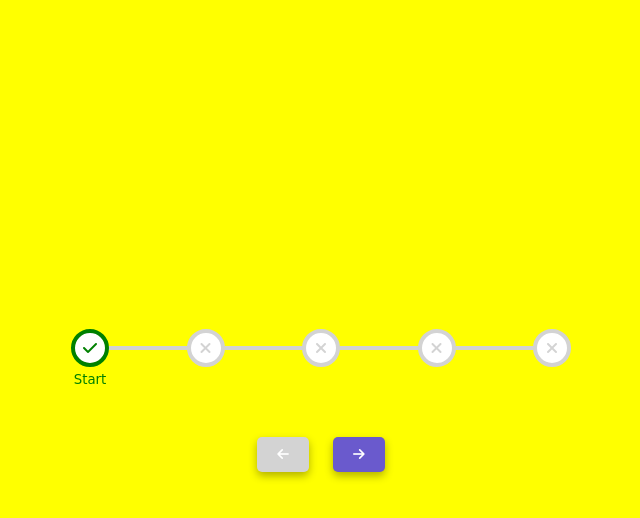
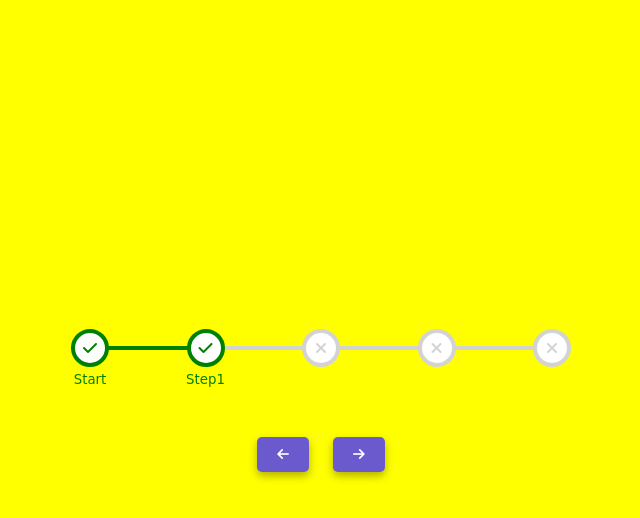
Before and after one commit to KaungHtetAllen/Step-Progress-Bar, a plain HTML site: page index.html in a window 1280 px wide. Both pictures are taken after a click on the button 677 px from the left and 454 px from the top of the page. Shown: the whole page, without its empty margins (319-959 px from the left). Drawn offline with Linux system fonts and the light colour scheme.

Commit message:
create index.js file

```diff
--- a/index.html
+++ b/index.html
@@ -37,5 +37,6 @@
             <i class="fa-solid fa-arrow-right"></i>
         </button>
     </div>
+    <script src="index.js"></script>
 </body>
 </html>
--- /dev/null
+++ b/index.js
@@ -0,0 +1,54 @@
+const nextBtnEl = document.getElementById("next");
+const prevBtnEl = document.getElementById("prev");
+const progressEl = document.querySelector(".progress-bar-front");
+const stepsEl = document.querySelectorAll(".step");
+
+let currentChecked = 1 ;
+
+nextBtnEl.addEventListener("click",()=>{
+    currentChecked++;
+    if(currentChecked > stepsEl.length){
+        currentChecked = stepsEl.length;
+    }
+    updatestepProgress();
+});
+
+
+prevBtnEl.addEventListener("click",()=>{
+    currentChecked--;
+    if(currentChecked < 1){
+        currentChecked = 1;
+    }
+    updatestepProgress();
+});
+
+
+function updatestepProgress(){
+    stepsEl.forEach((stepEl,idx)=>{
+        if(idx < currentChecked){
+            stepEl.classList.add("checked");
+            stepEl.innerHTML = `<i class="fa-solid fa-check"></i><small>${idx === 0 ? "Start" : idx === stepsEl.length - 1 ? "Final" : "Step" + idx}</small>`;
+        }
+
+        else{
+            stepEl.classList.remove("checked");
+            stepEl.innerHTML = `<i class="fa-solid fa-xmark"></i>`;
+        }
+    });
+
+    const checkedNumber = document.querySelectorAll(".checked");
+    progressEl.style.width = ((checkedNumber.length - 1) / (stepsEl.length -1)) * 100 + "%"
+
+    if(currentChecked === 1){
+        prevBtnEl.disabled = true;
+    }
+
+    else if(currentChecked === stepsEl.length){
+        nextBtnEl.disabled = true;
+    }
+
+    else{
+        prevBtnEl.disabled = false;
+        nextBtnEl.disabled = false;
+    }
+}
--- a/style.css
+++ b/style.css
@@ -40,6 +40,7 @@ body{
     margin: 0;
     top:50%;
     transform: translateY(-50%);
+    transition: 0.4s linear width;
 }
 
 .step{
@@ -57,6 +58,8 @@ body{
 .step.checked{
     color: green;
     border-color: green;
+    transition: all 0.4s linear;
+    transition-delay: 0.3s;
 }
 
 .step.checked small{
```
